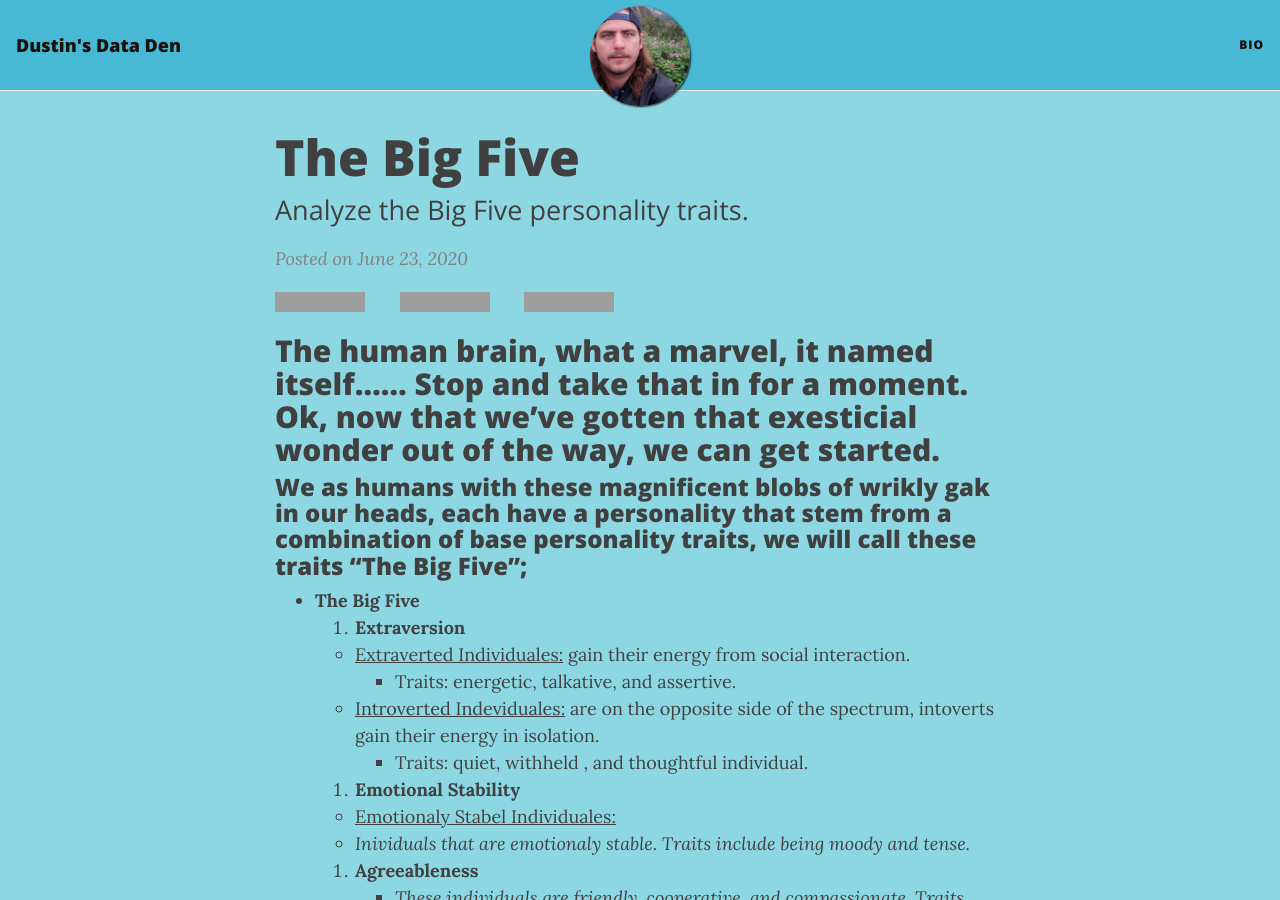
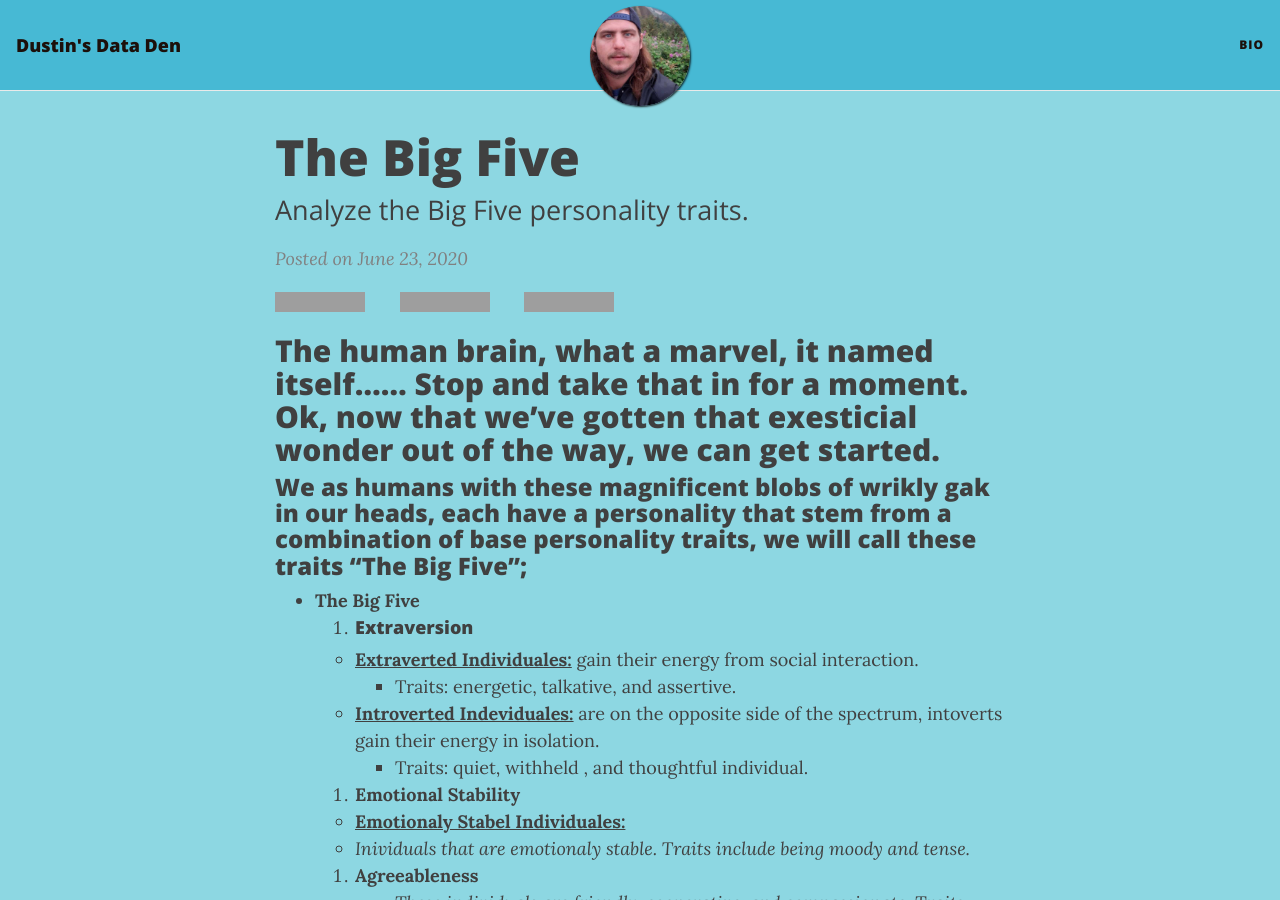
Before and after one commit to dustin-py/dustin-py.github.io, a Jekyll site: the page built from _posts/2020-06-23-myfirstpost.md, in a window 1280 px wide and 900 px high. Built offline with Jekyll 4.4.1, drawn with Linux system fonts in a browser that asks for light colours; nearby versions of some CDN libraries; grey boxes are pictures that could not be loaded.

```diff
--- a/_posts/2020-06-23-myfirstpost.md
+++ b/_posts/2020-06-23-myfirstpost.md
@@ -12,20 +12,20 @@ comments: true
 
 ### We as humans with these magnificent blobs of wrikly gak in our heads, each have a personality that stem from a combination of base personality traits, we will call these traits "The Big Five";
 - **The Big Five**
-  1. **Extraversion**
+  1. #### **Extraversion**
 
 
-    - <ins>Extraverted Individuales:</ins> gain their energy from social interaction.
+    - <ins>**Extraverted Individuales:**</ins> gain their energy from social interaction.
         - Traits: energetic, talkative, and assertive.
 
 
-    - <ins>Introverted Indeviduales:</ins> are on the opposite side of the spectrum, intoverts gain their energy in isolation.
+    - <ins>**Introverted Indeviduales:**</ins> are on the opposite side of the spectrum, intoverts gain their energy in isolation.
         - Traits: quiet, withheld , and thoughtful individual.
 
   1. **Emotional Stability**
 
 
-    - <ins>Emotionaly Stabel Individuales:</ins>
+    - <ins>**Emotionaly Stabel Individuales:**</ins>
     - *Inividuals that are emotionaly stable. Traits include being moody and tense.*
 
   1. **Agreeableness**
```
